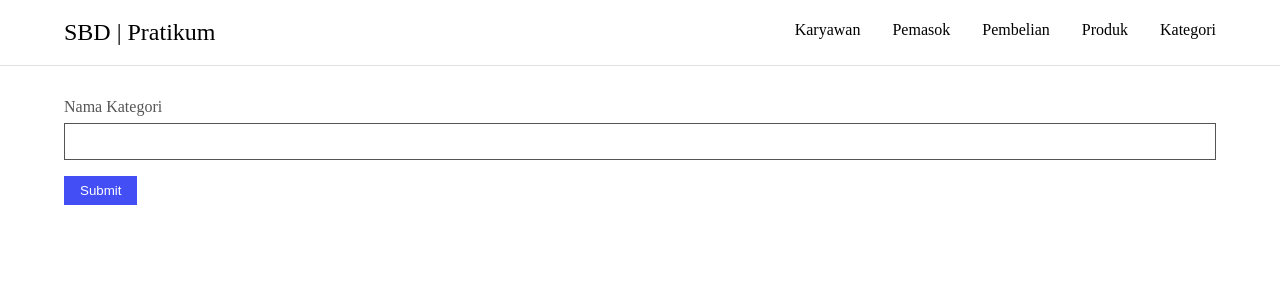
After one commit to hiIgooTgar/sistem_basis_data_pratikum, a PHP site: page /src/insert_kategori.php in a window 1280 px wide. The commit adds this page. Shown: the top 300 px of the page. Run offline with PHP 8.4, Linux system fonts and the light colour scheme.

Commit message:
Sistem Basisa Data | Kategori

```diff
--- a/pratikum_2/assets/css/style.css
+++ b/pratikum_2/assets/css/style.css
@@ -31,6 +31,57 @@
   background: #ddd;
 }
 
+.btn {
+  display: inline-block;
+  background: #fff;
+  color: #555;
+  padding: 0.45rem 1rem;
+  border: 1px solid #555;
+  margin-bottom: 1.2rem;
+  font-weight: 500;
+  cursor: pointer;
+}
+
+.btn-primary {
+  background: #434ff5;
+  color: #fff;
+  border: none;
+}
+
+.btn-primary:hover {
+  background: #505bed;
+}
+
+.form-main {
+  display: block;
+  width: 100%;
+}
+
+.form-group {
+  display: flex;
+  flex-direction: column;
+  width: 100%;
+}
+
+.form-label {
+  display: inline-block;
+  margin-bottom: 0.4rem;
+  color: #555;
+}
+
+.form-control {
+  display: inline-block;
+  padding: 0.6rem 0.8rem;
+  outline: none;
+  margin-bottom: 1rem;
+  font-size: 0.9rem;
+  border: 1px solid #555;
+}
+
+.form-control:focus {
+  border: 1px solid red;
+}
+
 /* .table-main tr th:not(:hover) {
   background: #aaa;
 } */
--- /dev/null
+++ b/pratikum_2/src/insert_kategori.php
@@ -0,0 +1,39 @@
+<?php
+
+include "../connection/config.php";
+$title_web = "Tambah Kategori | SBD";
+include "../components/header.php";
+include "../components/navbar_inside.php";
+
+if(isset($_POST['addKategori'])) {
+    $namakategori = htmlspecialchars($_POST['namakategori']);
+
+    $query = mysqli_query($connect, "INSERT INTO tbkategori(idkategori, namakategori) VALUES('', '$namakategori')");
+
+    if($query) {
+        echo "
+        <script>alert('Tambah data kategori berhasil!');
+        window.location.href = 'kategori.php'</script>
+        ";
+    } else {
+        echo "
+        <script>alert('Tambah data kategori tidak berhasil!');
+        window.location.href = 'kategori.php'</script>
+        ";
+    }
+    // if()
+}
+
+?>
+
+<div class="container">
+    <form method="post" action="" class="form-main">
+        <div class="form-group">
+            <label for="namakategori" class="form-label">Nama Kategori</label>
+            <input type="text" id="namakategori" autocomplete="off" class="form-control" name="namakategori">
+        </div>
+        <button name="addKategori" class="btn btn-primary" type="submit">Submit</button>
+    </form>
+</div>
+
+<?php include "../components/footer.php" ?>
```
Also changed, not shown: pratikum_2/src/delete_kategori.php (added, +26 -0 lines), pratikum_2/src/kategori.php (+8 -0 lines), pratikum_2/src/update_kategori.php (added, +63 -0 lines).
